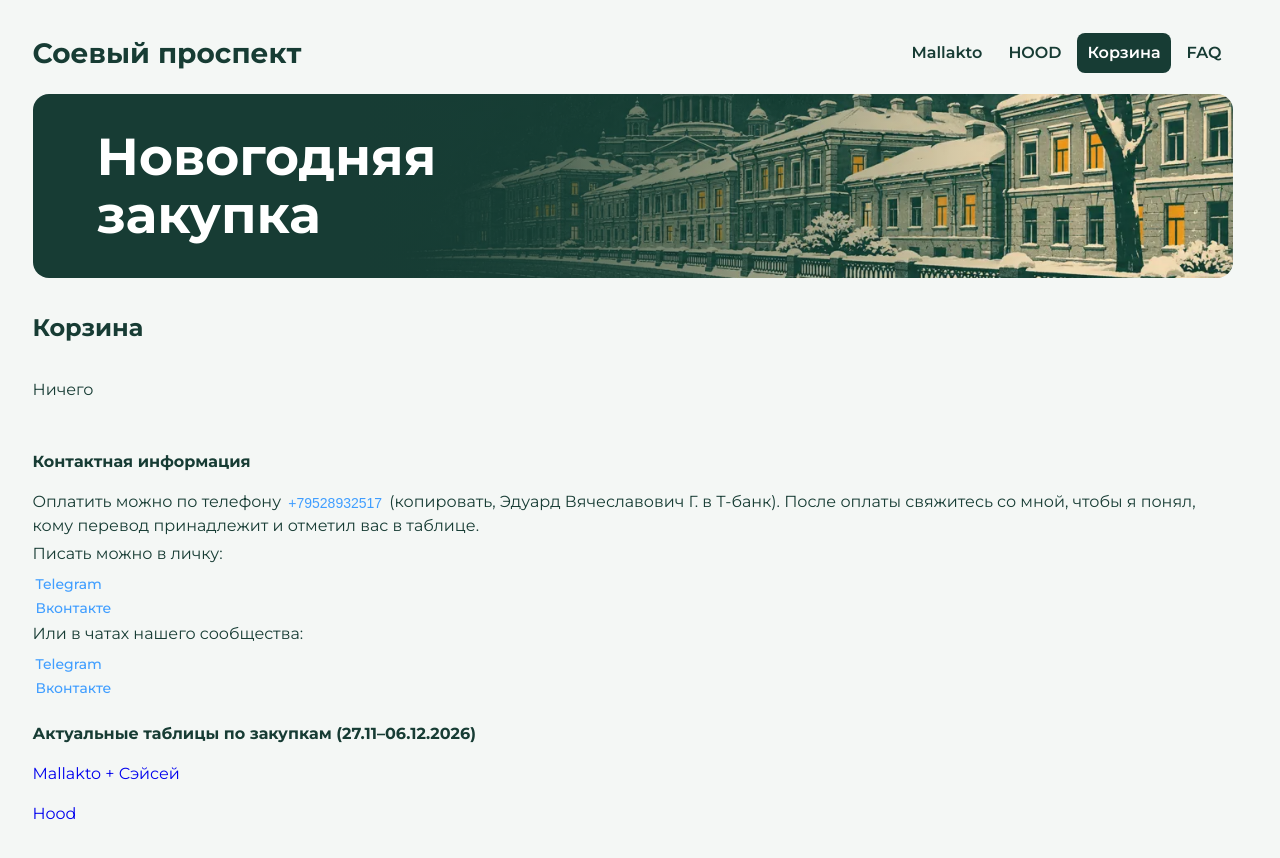
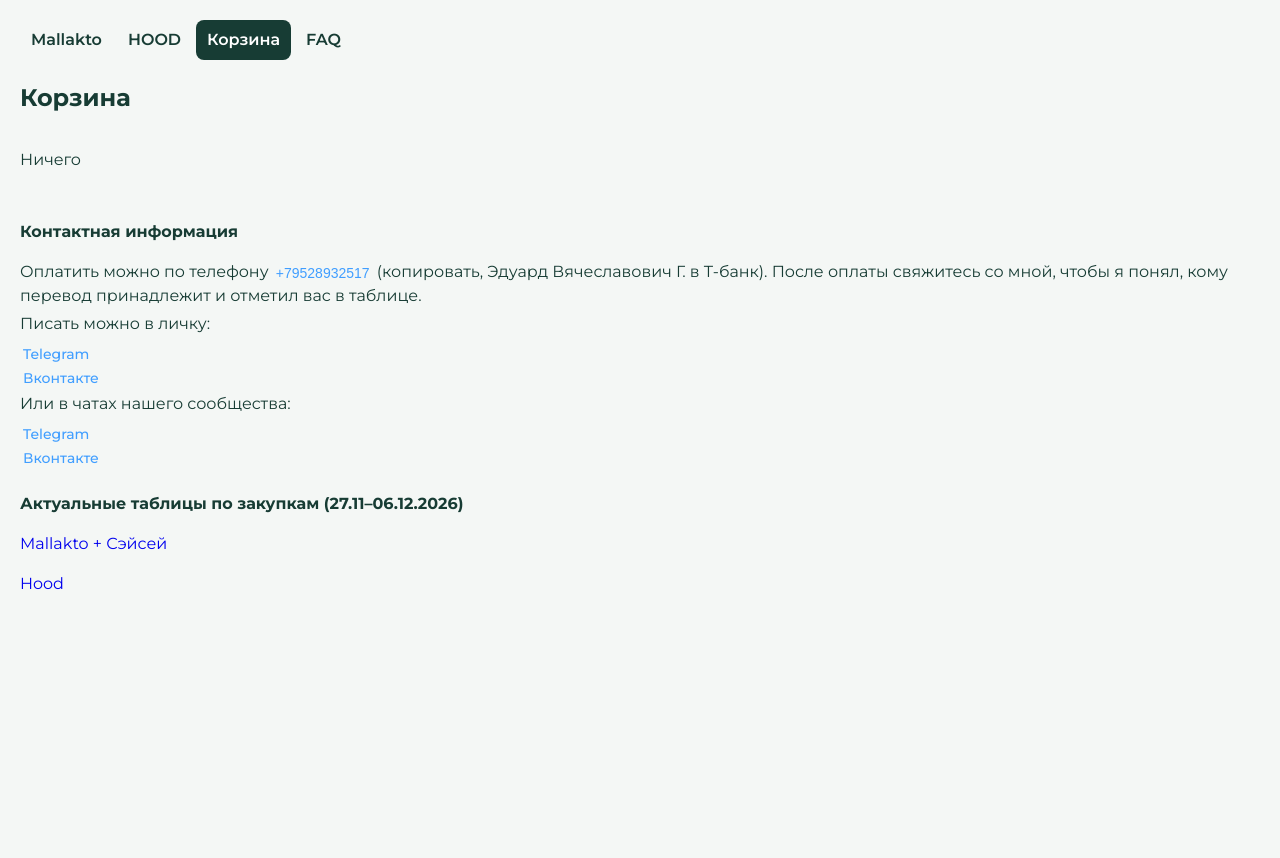
Before and after one commit to lefhl/fast-calc, a Vue app: page /hood in a window 1280 px wide. Shown: the top 858 px of the page. After the commit the page ends 800 px from the top, so only its background shows below. Built offline with nearby package versions, Linux system fonts and the light colour scheme.

Commit message:
Simplify winter header and fix FAQ spacing

```diff
--- a/src/App.vue
+++ b/src/App.vue
@@ -1,9 +1,12 @@
 <template>
-  <div class="container">
+  <div class="container app-shell">
     <AppHeader />
-    <section class="winter-banner" :style="bannerStyle" aria-labelledby="winter-title">
-      <h1 id="winter-title">Новогодняя закупка</h1>
-    </section>
+    <div
+      v-if="$route.name === 'Mallakto' || $route.name === 'Hood'"
+      class="winter-banner"
+      :style="bannerStyle"
+      aria-hidden="true"
+    ></div>
 
     <router-view></router-view>
   </div>
@@ -13,39 +16,25 @@
 import AppHeader from './view/__shared/components/AppHeader.vue'
 
 const bannerStyle = {
-  backgroundImage: `linear-gradient(90deg, #173c34 12%, #173c34 27%, transparent 85%), url(${import.meta.env.BASE_URL}images/winter-canal.webp)`,
+  backgroundImage: `url(${import.meta.env.BASE_URL}images/winter-canal.webp)`,
 }
 </script>
 
 <style lang="scss" scoped>
-.container {
-  max-width: 1240px;
-  padding: 32px 20px 72px;
-  margin-inline: auto;
+.app-shell {
+  padding-block: 20px 56px;
 }
 
 .winter-banner {
-  display: flex;
-  align-items: center;
-  min-height: 184px;
-  margin-bottom: 32px;
-  padding: 24px clamp(20px, 5vw, 64px);
-  border-radius: 16px;
+  height: clamp(96px, 15vw, 160px);
+  margin-bottom: 24px;
+  border-radius: 12px;
   background: #173c34 center right / cover no-repeat;
-  color: #fff;
-}
-
-.winter-banner h1 {
-  max-width: 9em;
-  font-size: clamp(28px, 4.6vw, 52px);
-  line-height: 1.12;
 }
 
 @media (max-width: 600px) {
-  .winter-banner {
-    min-height: 128px;
-    margin-bottom: 24px;
-    background-position: 55% center;
+  .app-shell {
+    padding-inline: 16px;
   }
 }
 </style>
--- a/src/view/FAQ.vue
+++ b/src/view/FAQ.vue
@@ -1,6 +1,6 @@
 <template>
   <div>
-    <el-collapse v-model="activeNames">
+    <el-collapse v-model="activeNames" class="faq">
       <!-- <el-collapse-item
         v-for="item in items"
         :title="item.title"
@@ -68,6 +68,31 @@ const activeNames = ref([]) // По умолчанию открыта перва
 </script>
 
 <style scoped>
+.faq :deep(.el-collapse-item__header),
+.faq :deep(.el-collapse-item__content) {
+  padding-inline: clamp(12px, 2.5vw, 24px);
+}
+
+.faq :deep(.el-collapse-item__header) {
+  height: auto;
+  min-height: var(--el-collapse-header-height, 48px);
+  padding-block: 10px;
+  line-height: 1.4;
+  text-align: left;
+}
+
+.faq :deep(.el-collapse-item__arrow) {
+  flex-shrink: 0;
+}
+
+.faq ol {
+  list-style: none;
+}
+
+.faq p + p {
+  margin-top: 6px;
+}
+
 .local-accent-link {
   /* Всегда используем главный акцентный цвет Element Plus */
   color: var(--el-color-primary);
--- a/src/view/__shared/components/AppHeader.vue
+++ b/src/view/__shared/components/AppHeader.vue
@@ -1,6 +1,5 @@
 <template>
   <header class="header">
-    <router-link class="brand" :to="{ name: 'Main' }">Соевый проспект</router-link>
     <nav class="navigation" aria-label="Разделы закупки">
       <router-link :to="{ name: 'Mallakto' }">Mallakto</router-link>
       <router-link :to="{ name: 'Hood' }">HOOD</router-link>
@@ -21,18 +20,7 @@ const { totalItemsCount } = storeToRefs(useGoodsStore())
 
 <style lang="scss" scoped>
 .header {
-  display: flex;
-  flex-wrap: wrap;
-  align-items: center;
-  justify-content: space-between;
-  gap: 12px 24px;
   margin-bottom: 20px;
-}
-
-.brand {
-  color: #173c34;
-  font-size: clamp(21px, 3vw, 28px);
-  font-weight: 700;
 }
 
 .navigation {
```
